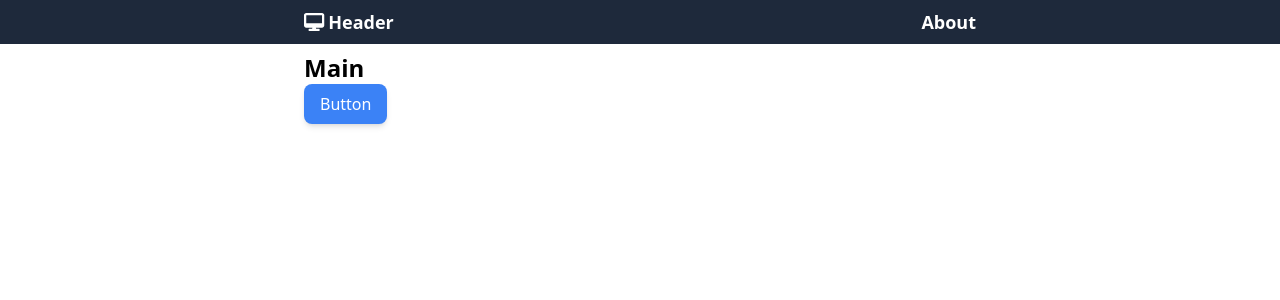
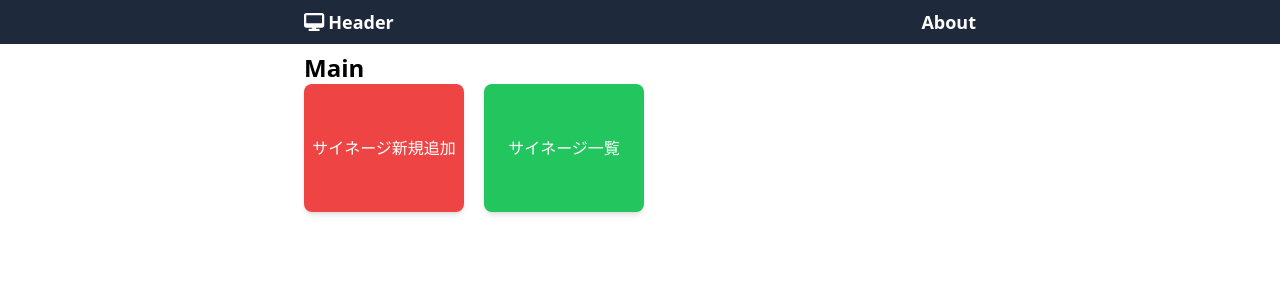
Before and after one commit to ai10pro/digital-signage-app, a Next.js app: page / in a window 1280 px wide. Shown: the top 300 px of the page. Built offline with nearby package versions, Linux system fonts and the light colour scheme.

Commit message:
padButtonコンポーネントの作成

```diff
--- a/src/app/_components/PadButton.tsx
+++ b/src/app/_components/PadButton.tsx
@@ -1,16 +1,33 @@
 "use client";
+import { access } from "fs";
 import { twMerge } from "tailwind-merge";
 
-const PadButton: React.FC = () => {
+interface PadButtonProps {
+  color: string;
+  onClick: () => void;
+  accessible: boolean;
+  children?: React.ReactNode;
+}
+
+const PadButton: React.FC<PadButtonProps> = ({
+  color,
+  onClick,
+  accessible,
+  children,
+}) => {
   return (
     <button
       className={twMerge(
-        "px-4 py-2",
-        "bg-blue-500 text-white",
-        "rounded-lg shadow-md"
+        "w-40 h-32",
+        "rounded-lg shadow-md",
+        "text-white",
+        accessible
+          ? twMerge("cursor-pointer", color || "bg-blue-500")
+          : twMerge("cursor-not-allowed", "bg-slate-500")
       )}
+      onClick={onClick}
     >
-      Button
+      {children}
     </button>
   );
 };
--- a/src/app/page.tsx
+++ b/src/app/page.tsx
@@ -1,12 +1,49 @@
 "use client";
 
 import PadButton from "@/app/_components/PadButton";
+import { useRouter } from "next/navigation";
+
+const buttonStyles: {
+  [key: string]: { color: string; page: string; accessible: boolean };
+} = {
+  ["サイネージ新規追加"]: {
+    color: "bg-red-500",
+    page: "/page1",
+    accessible: true,
+  },
+  ["サイネージ一覧"]: {
+    color: "bg-green-500",
+    page: "/page2",
+    accessible: true,
+  },
+};
 
 const Page: React.FC = () => {
+  const router = useRouter();
+
+  const onClick = (name: string) => {
+    if (buttonStyles[name].accessible) {
+      router.push(buttonStyles[name].page);
+    } else {
+      return;
+    }
+  };
+
   return (
     <main>
       <div className="text-2xl font-bold">Main</div>
-      <PadButton />
+      <div className="justify-space-around space-x-5">
+        {Object.entries(buttonStyles).map(([name, { color, accessible }]) => (
+          <PadButton
+            key={name}
+            color={color}
+            onClick={() => onClick(name)}
+            accessible={accessible}
+          >
+            {name}
+          </PadButton>
+        ))}
+      </div>
     </main>
   );
 };
```
